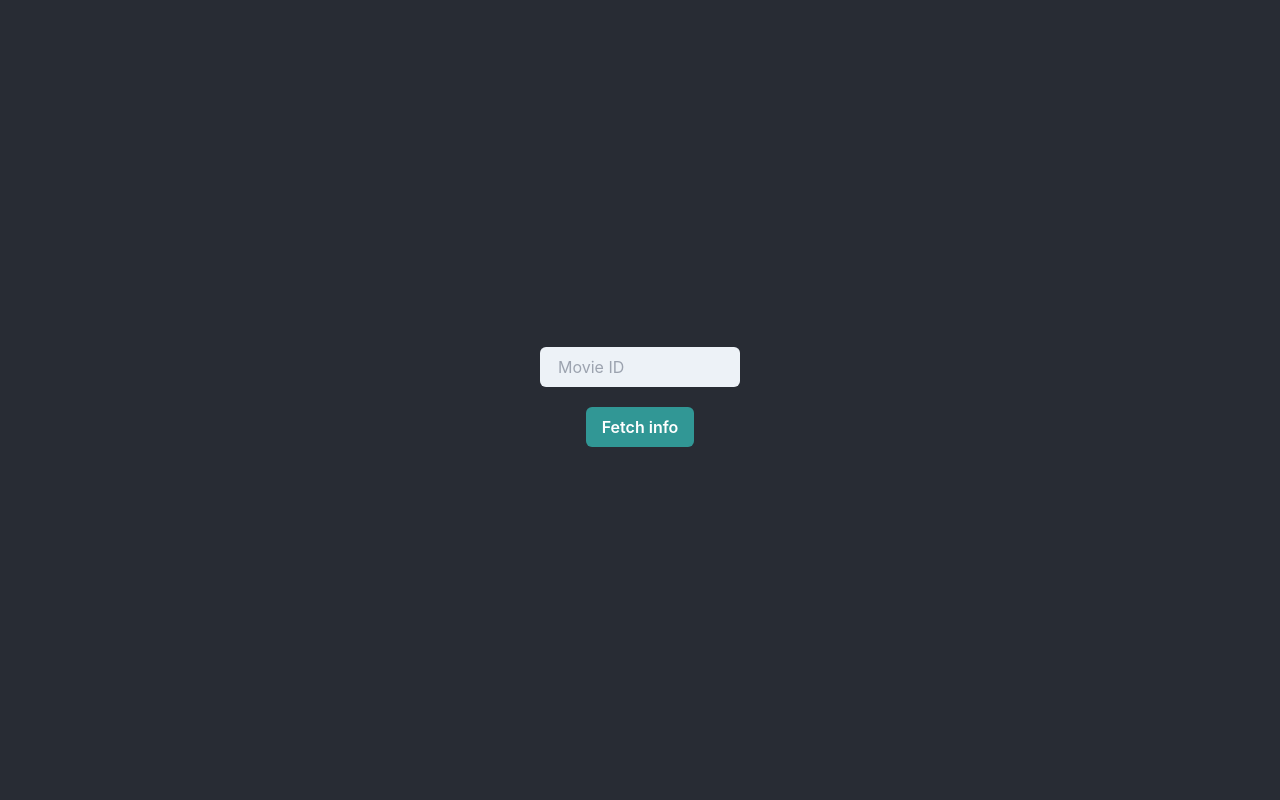
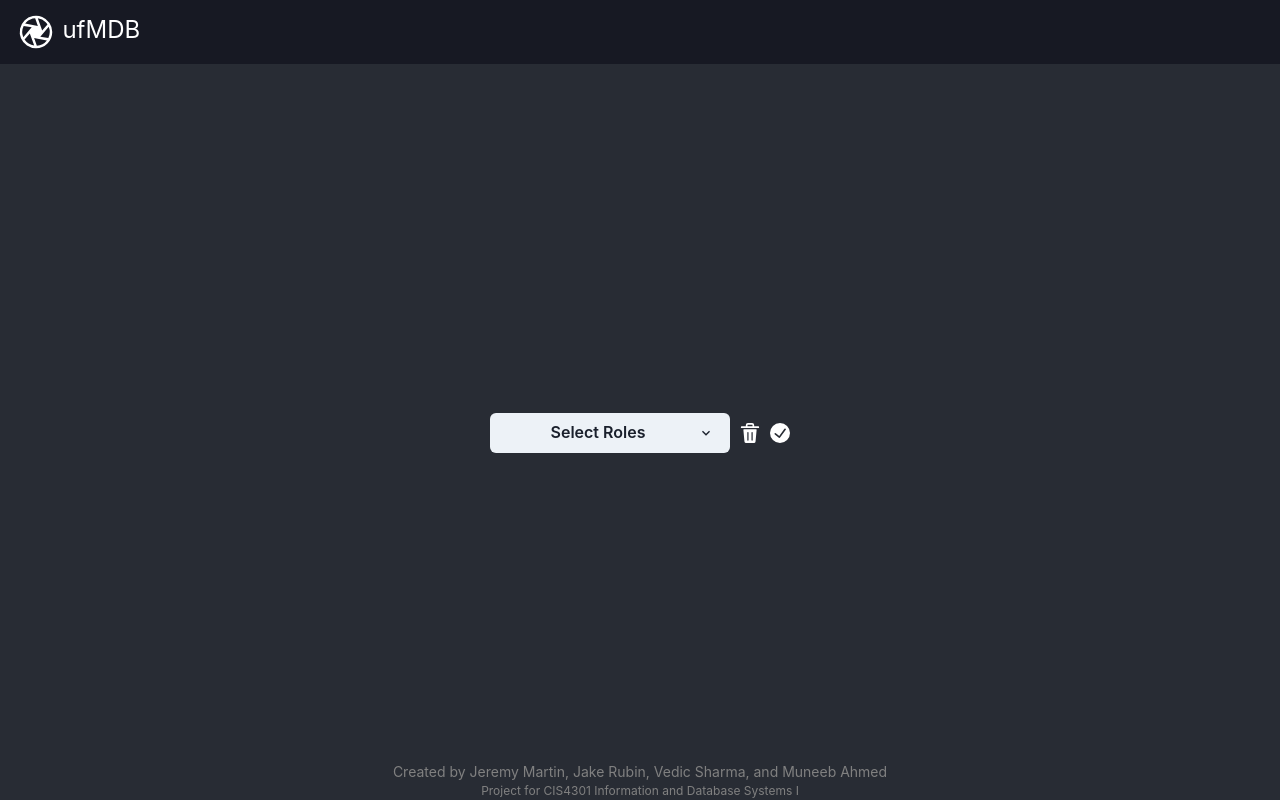
Before and after one commit to jer-martin/ufMDB, a React (Create React App) app: page / in a window 1280 px wide. Built offline with nearby package versions, Linux system fonts and the light colour scheme.

Commit message:
role menu and beginning of role percentage call

```diff
--- a/package.json
+++ b/package.json
@@ -4,6 +4,7 @@
   "proxy": "http://localhost:8000/",
   "private": true,
   "dependencies": {
+    "@chakra-ui/icons": "^2.1.1",
     "@chakra-ui/react": "^2.8.2",
     "@emotion/react": "^11.11.4",
     "@emotion/styled": "^11.11.0",
@@ -18,6 +19,7 @@
     "process": "^0.11.10",
     "react": "^18.2.0",
     "react-dom": "^18.2.0",
+    "react-icons": "^5.0.1",
     "react-scripts": "5.0.1",
     "stream": "^0.0.2",
     "util": "^0.12.5",
--- a/src/App.css
+++ b/src/App.css
@@ -1,40 +1,35 @@
-
-
 .App {
   text-align: center;
+  display: flex;
+  flex-direction: column;
+  min-height: 100vh; /* Ensures the App fills the full height of the viewport */
 }
 
-.App-logo {
-  height: 40vmin;
-  pointer-events: none;
+.Nav { /* Assuming this class for Nav */
+  position: fixed; /* Fixes Nav at the top */
+  top: 0;
+  width: 100%; /* Ensures Nav spans the full width */
+  z-index: 1000; /* Keeps Nav above other content */
 }
 
-@media (prefers-reduced-motion: no-preference) {
-  .App-logo {
-    animation: App-logo-spin infinite 20s linear;
-  }
+.App-area {
+  flex-grow: 1; /* Takes up remaining space */
+  display: flex;
+  flex-direction: column;
+  align-items: center;
+  justify-content: center;
+  padding-top: 60px; /* Adjust based on Nav height to prevent overlap */
+  background-color: #282c34;
+  color: white;
+  font-size: calc(10px + 2vmin);
 }
 
-.App-header {
-  background-color: #282c34;
-  min-height: 100vh;
+.App-body {
   display: flex;
   flex-direction: column;
   align-items: center;
   justify-content: center;
   font-size: calc(10px + 2vmin);
   color: white;
+  background-color: #282c34;
 }
-
-.App-link {
-  color: #61dafb;
-}
-
-@keyframes App-logo-spin {
-  from {
-    transform: rotate(0deg);
-  }
-  to {
-    transform: rotate(360deg);
-  }
-}
--- a/src/App.js
+++ b/src/App.js
@@ -1,17 +1,18 @@
 import logo from './logo.svg';
 import './App.css';
-import { Button, Input, Text, Flex} from '@chakra-ui/react';
-import React, { useState } from 'react';
-
-
-
+import Nav from './components/Nav';
+import { Button, Input, Text, Flex, Menu, MenuButton, MenuItem, MenuList, Icon, Tooltip} from '@chakra-ui/react'; // Ensure Chakra UI imports are here
+import { ChevronDownIcon, DeleteIcon, CheckCircleIcon } from '@chakra-ui/icons'; // Ensure Chakra UI imports are here
+import React, { useState, useCallback, useEffect } from 'react';
+import { CgArrowsExpandDownRight } from "react-icons/cg";
 
 function App() {
-
   const [formData, setFormData] = useState({
     movieID: '',
   });
   const [movieData, setMovieData] = useState(null);
+  const [rolePercentages, setRolePercentages] = useState([]);
+
 
   const handleChange = (e) => {
     const { name, value } = e.target;
@@ -22,49 +23,166 @@ function App() {
   };
 
   const handleClick = async () => {
-
     const movieID = formData.movieID;
 
     try {
-      const response = await fetch(`/get-movie/${movieID}`); // Adjust the movie ID as needed
-      const data = await response.json(); // this is where the error is bc its not json
-      // console.log(data);
+      const response = await fetch(`/get-movie/${movieID}`);
+      const data = await response.json();
       setMovieData(data);
     } catch (error) {
       console.error('Error fetching movie data:', error);
     }
   };
 
+  const barbieClick = async () => {
+    try {
+      const response = await fetch(`/get-barbie`);
+      const data = await response.json();
+      console.log(data);
+    } catch (error) {
+      console.error('Error fetching movie data:', error);
+    }
+  };
+
+
+
+  const [selectedRoles, setSelectedRoles] = useState([]);
+
+  const roles=["Additional directing","Additional photography","Art direction","Assistant director","Camera operator","Casting","Choreography","Cinematography",
+  "Co-director","Composer","Costume design","Director","Editor","Executive producer","Hairstyling","Lighting","Makeup","Original writer","Producer","Production design",
+  "Set decoration","Sound","Special effects","Stunts","Title design","Visual effects","Writer"];
+
+
+
+  const handleRoleClick = (role) => {
+    setSelectedRoles(prev => {
+      const isAlreadySelected = prev.includes(role);
+      return isAlreadySelected ? prev.filter(r => r !== role) : [...prev, role];
+    });
+  };
+
+  const onRoleSelect = useCallback((selectedRoles) => {
+    console.log('Selected roles:', selectedRoles); // use selectedRoles as needed to pass to the SQL query
+  }, []);
+
+  useEffect(() => {
+    onRoleSelect(selectedRoles);
+  }, [selectedRoles, onRoleSelect]);
+
+  const displaySelectedRoles = selectedRoles.length > 0 ? selectedRoles.join(', ') : 'Select Roles';
+
+  const clearSelectedRoles = () => {
+    setSelectedRoles([]);
+  };
+
+  const fetchAverageRolePercentage = async (roleName) => {
+    const url = `/get-average-role-percentage/${encodeURIComponent(roleName)}`;
+    console.log("Fetching URL:", url);
+    try {
+      const response = await fetch(url);
+      console.log("Response status:", response.status);
+      const data = await response.json();
+      return data;
+    } catch (error) {
+      console.error('Error fetching average role percentage:', error);
+      return null;
+    }
+  };
+
+  const handleMultipleRoles = async () => {
+    const rolePromises = selectedRoles.map(role => fetchAverageRolePercentage(role));
+    const results = await Promise.all(rolePromises);
+    setRolePercentages(results.map(result => result.average_role_percentage));
+    console.log('Role percentages:', results);
+}
+
+// TODO: find why rolePercentage is undefined and fix it
+        // Role percentages: (2)[Array(1), Array(1)]
+        // this shit is honestly so annoying
+
   return (
     <div className="App">
-      <header className="App-header">
-      <Input
-            placeholder="Movie ID"
-            variant="filled"
-            value={formData.movieID}
-            onChange={handleChange}
-            name="movieID"
-            _focus={{bg: 'gray.200'}}
-            color='gray.600'
-            style={{width: '200px', margin: '20px'}}
-          />
-         <Button colorScheme="teal" onClick={handleClick}>Fetch info</Button>
+        <Nav />
+      <div className='App-area'>
+        <Flex direction="row" alignItems="center" justifyContent="center">
+          <Menu>
+            <MenuButton
+              as={Button}
+              rightIcon={<ChevronDownIcon />}
+              width="auto"
+              minWidth="240px"
+            >
+              {displaySelectedRoles}
+            </MenuButton>
+            <MenuList sx={{ maxHeight: '200px', overflowY: 'auto' }}>
+              {roles.map(role => (
+                <MenuItem
+                  key={role}
+                  onClick={() => handleRoleClick(role)}
+                  sx={{ color: 'black', fontSize: '12pt' }}
+                  background={selectedRoles.includes(role) ? 'gray.200' : 'white'}
+                  closeOnSelect={false}
+                >
+                  {role}
+                </MenuItem>
+              ))}
+            </MenuList>
+          </Menu>
+          <Tooltip label="Clear all selected roles" placement="top-start">
+            <Icon
+              as={DeleteIcon}
+              w={5}
+              h={5}
+              color={'white'}
+              _hover={{ color: 'LightCoral', transform: 'scale(1.2)' }}
+              sx={{ marginLeft: '10px' }}
+              onClick={clearSelectedRoles}
+            />
+          </Tooltip>
 
-        <Flex direction='column' align='center' justify='center' width={'20vw'} padding={'1vw'}>
-        {movieData && (
-  <div>
-    <Text fontSize="lg"><b>Movie Info:</b></Text>
-    <Text fontSize="sm"><b>Title:</b> {movieData[0][1]}</Text>
-    <Text fontSize="sm"><b>Release Year:</b> {movieData[0][2]}</Text>
-    <Text fontSize="sm"><b>Tagline:</b> {movieData[0][3]}</Text>
-    <Text fontSize="sm"><b>Synopsis:</b> {movieData[0][4]}</Text>
-    <Text fontSize="sm"><b>Runtime:</b> {movieData[0][5]} minutes</Text>
-    <Text fontSize="sm"><b>Rating:</b> {movieData[0][6]}/5</Text>
-  </div>
-)}
+          <Tooltip label="Find role percentage for selected roles" placement="top-start">
+            <Icon
+              as={CheckCircleIcon}
+              w={5}
+              h={5}
+              color={'white'}
+              _hover={{ color: 'LightGreen', transform: 'scale(1.2)' }}
+              sx={{ marginLeft: '10px' }}
+              onClick={() => handleMultipleRoles()}
+            />
+          </Tooltip>
+
         </Flex>
 
-      </header>
+
+
+        {rolePercentages && rolePercentages.length > 0 && (
+  <Flex direction="column" alignItems="center" mt="4">
+    {rolePercentages.map((rolePercentage, index) => {
+      console.log("Role Percentage:", rolePercentage);
+      return (
+        <Text key={index} fontSize="md">
+          Role {selectedRoles[index]}: {rolePercentage && rolePercentage[0] !== undefined ? rolePercentage[0].toFixed(2) : 'N/A'}%
+        </Text>
+      );
+    })}
+  </Flex>
+)}
+
+
+
+      </div>
+
+      <div className='App-body'>
+        <Flex className='copywrite' direction="column" alignItems="center" justifyContent="center" mt="20px">
+          <Text color="gray" fontSize="sm" textAlign="center">
+            Created by Jeremy Martin, Jake Rubin, Vedic Sharma, and Muneeb Ahmed
+          </Text>
+          <Text color="gray" fontSize="xs" textAlign="center">
+            Project for CIS4301 Information and Database Systems I
+          </Text>
+        </Flex>
+      </div>
     </div>
   );
 }
--- a/src/backend/server.js
+++ b/src/backend/server.js
@@ -5,6 +5,7 @@ const path = require('path');
 const cors = require('cors');
 
 app.use(cors());
+app.use(express.json());
 
 const PORT = process.env.PORT || 8000;
 
@@ -45,7 +46,44 @@ const config = {
         await conn.close();
       }
     }
+}
+
+app.get('/get-average-role-percentage/:roleName', async (req, res) => {
+  const { roleName } = req.params;
+
+  let conn;
+  try {
+    conn = await oracledb.getConnection(config);
+
+    const sql = `
+      SELECT AVG(role_percentage) AS average_role_percentage
+      FROM (
+        SELECT
+          100.0 * COUNT(CASE WHEN c.role = :roleName THEN 1 END) / NULLIF(COUNT(*), 0) AS role_percentage
+        FROM crew c
+        GROUP BY c.id
+      )`;
+
+    const result = await conn.execute(sql, [roleName], { outFormat: oracledb.OUT_FORMAT_OBJECT });
+    console.log('Result:', result);
+    if (result.rows.length > 0) {
+      const percentages = result.rows.map(row => row.AVERAGE_ROLE_PERCENTAGE);
+      res.json(percentages); // Directly send percentages as top-level array
+    } else {
+      res.status(404).send('No data found');
+    }
+  } catch (err) {
+    console.error('Error executing query:', err);
+    res.status(500).send('Internal Server Error');
+  } finally {
+    if (conn) {
+      await conn.close();
+    }
   }
+});
+
+
+
 
 app.get('/get-movie/:movieId', async (req, res) => {
   const { movieId } = req.params;
@@ -78,6 +116,9 @@ app.get('/api/test', async (req, res) => {
   res.json({ message: 'Hello from the server!' });
 })
 
+
+
+
 async function run() {
   let connection;
 
--- /dev/null
+++ b/src/components/Nav.js
@@ -0,0 +1,44 @@
+import { useState } from 'react';
+import { Box, Flex, Button, Avatar, Menu, MenuButton, MenuList, MenuItem, MenuDivider, Icon, Text } from '@chakra-ui/react';
+import { MoonIcon, SunIcon } from '@chakra-ui/icons';
+import { PiApertureFill } from "react-icons/pi";
+
+function NavLink(props) {
+  const { children } = props;
+
+  return (
+    <Box
+      as="a"
+      px={2}
+      py={1}
+      rounded={'md'}
+      href={'#'}>
+      {children}
+    </Box>
+  );
+}
+
+export default function Nav() {
+  const [colorMode, setColorMode] = useState('dark');
+
+
+  return (
+    <>
+      <Box bg={colorMode === 'light' ? 'gray.100' : 'gray.900'} px={4}>
+        <Flex h={16} alignItems={'center'} justifyContent={'space-between'}>
+          <Flex>
+            <Icon as={PiApertureFill} w={10} h={10} color={'white'} />
+            <Text fontSize={'2xl'} color={'white'} style={{marginLeft: '.5vw'}}>ufMDB</Text>
+          </Flex>
+
+          <Flex alignItems={'center'}>
+
+
+
+
+          </Flex>
+        </Flex>
+      </Box>
+    </>
+  );
+}
```
Also changed, not shown: 1 other file (tests, documents, lock files or other folders).
